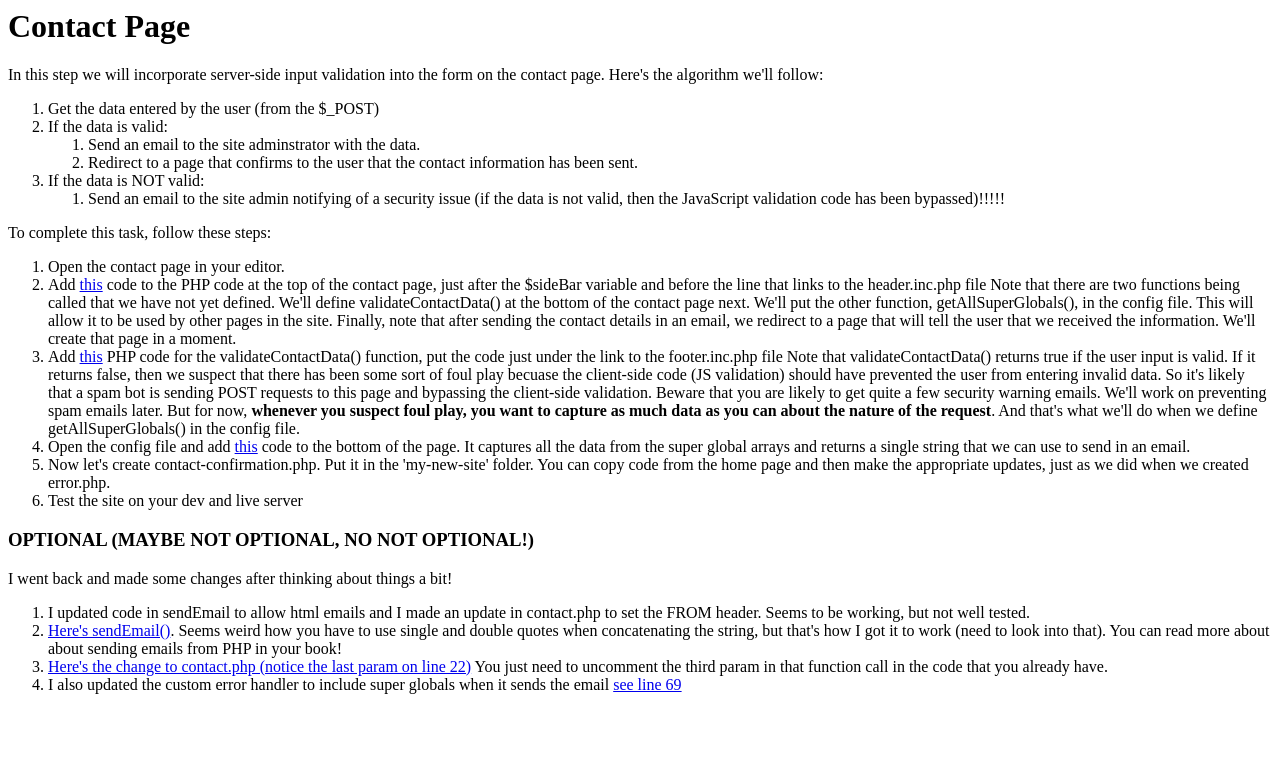
After one commit to disensee/adv-web-dev-final-project, a PHP site: page /INSTRUCTIONS/Step06-ContactPage/instructions.html in a window 1280 px wide. The commit adds this page. Shown: the top 783 px of the page. Run offline with PHP 8.4, Linux system fonts and the light colour scheme.

Commit message:
Added step 6 instructions. Removed planted error.

```diff
--- /dev/null
+++ b/INSTRUCTIONS/Step06-ContactPage/instructions.html
@@ -0,0 +1,91 @@
+<html>
+<head>
+	<meta charset="utf-8">
+	<title>Contact Page</title>
+</head>
+<body>
+	<h1>Contact Page</h1>
+	<p>
+		In this step we will incorporate server-side input validation into the form on the contact page.
+		Here's the algorithm we'll follow:
+	</p>
+	<ol>
+		<li>Get the data entered by the user (from the $_POST)</li>
+		<li>
+			If the data is valid:
+			<ol>
+				<li>Send an email to the site adminstrator with the data.</li>
+				<li>Redirect to a page that confirms to the user that the contact information has been sent.</li>
+			</ol>
+		</li>
+		<li>
+			If the data is NOT valid:
+			<ol>
+				<li>
+					Send an email to the site admin notifying of a security issue
+			   		(if the data is not valid, then the JavaScript validation code has been bypassed)!!!!!
+				</li>
+			</ol>
+		</li>
+	</ol>
+	<p>
+		To complete this task, follow these steps:
+	</p>
+	<ol>
+		<li>Open the contact page in your editor.</li>
+		<li>
+			Add <a href="screen-shots/if-statement.txt" target="_blank">this</a> code to the PHP code at the top of the contact page,
+			just after the $sideBar variable and before the line that links to the header.inc.php file
+			Note that there are two functions being called that we have not yet defined.
+			We'll define validateContactData() at the bottom of the contact page next.
+			We'll put the other function,  getAllSuperGlobals(),  in the config file.
+			This will allow it to be used by other pages in the site.
+			Finally, note that after sending the contact details in an email, we redirect to a page that will tell the user that we received the information.
+			We'll create that page in a moment.
+		</li>
+		<li>
+			Add <a href="screen-shots/2-validate-function.png">this</a> PHP code for the validateContactData() function, put the code just under the link to the footer.inc.php file
+			Note that validateContactData() returns true if the user input is valid.
+			If it returns false, then we suspect that there has been some sort of foul play becuase the client-side code (JS validation) should have prevented the user from entering invalid data.
+			So it's likely that a spam bot is sending POST requests to this page and bypassing the client-side validation.
+			Beware that you are likely to get quite a few security warning emails.
+			We'll work on preventing spam emails later.
+			But for now, <b>whenever you suspect foul play, you want to capture as much data as you can about the nature of the request</b>.
+			And that's what we'll do when we define getAllSuperGlobals() in the config file.
+		</li>
+		<li>
+			Open the config file and add <a href="screen-shots/get-all-super-globals.txt" target="_blank">this</a> code to the bottom of the page.
+			It captures all the data from the super global arrays and returns a single string that we can use to send in an email.
+		</li>
+		<li>
+			Now let's create contact-confirmation.php. Put it in the 'my-new-site' folder.
+			You can copy code from the home page and then make the appropriate updates, just as we did when we created error.php.
+		</li>
+		<li>
+			Test the site on your dev and live server
+		</li>
+	</ol>
+	<h3>OPTIONAL (MAYBE NOT OPTIONAL, NO NOT OPTIONAL!)</h3>
+	<p>I went back and made some changes after thinking about things a bit!</p>
+	<ol>
+		<li>
+			I updated code in sendEmail to allow html emails and I made an update in contact.php to set the FROM header.
+			Seems to be working, but not well tested.
+		</li>
+		<li>
+			<a href="screen-shots/send-email-updated.txt" target="_blank">Here's sendEmail()</a>.
+			Seems weird how you have to use single and double quotes when concatenating the string, but that's how I got it to work (need to look into that).
+			You can read more about about sending emails from PHP in your book!
+		</li>
+		<li>
+			<a href="screen-shots/5-update-to-contact.png">Here's the change to contact.php (notice the last param on line 22)</a>
+			You just need to uncomment the third param in that function call in the code that you already have.
+		</li>
+		<li>
+			I also updated the custom error handler to include super globals when it sends the email <a href="screen-shots/6-update-to-customError-function.png">see line 69</a>
+		</li>
+
+	</ol>
+
+</body>
+</html>
--- a/index.php
+++ b/index.php
@@ -4,7 +4,6 @@ $pageTitle = "Welcome to my site";
 $pageDescription = "Welcome to my webiste, it's about me, my hobbies, and web development";
 $sideBar = "hobbies-sidebar.inc.php";
 require("includes/header.inc.php");
-echo($foo);
 ?>
 		<main>
 
```
Also changed, not shown: INSTRUCTIONS/Step06-ContactPage/screen-shots/get-all-super-globals.txt (added, +18 -0 lines), INSTRUCTIONS/Step06-ContactPage/screen-shots/if-statement.txt (added, +28 -0 lines), INSTRUCTIONS/Step06-ContactPage/screen-shots/send-email-updated.txt (added, +20 -0 lines), INSTRUCTIONS/Step06-ContactPage/screen-shots/validate-function.txt (added, +16 -0 lines), INSTRUCTIONS/Step06-ContactPage/screen-shots/1-if-statement.png (added), INSTRUCTIONS/Step06-ContactPage/screen-shots/2-validate-function.png (added), INSTRUCTIONS/Step06-ContactPage/screen-shots/3-getAllSuperGlobals.png (added), INSTRUCTIONS/Step06-ContactPage/screen-shots/4-update-to-sendEmal.png (added), INSTRUCTIONS/Step06-ContactPage/screen-shots/5-update-to-contact.png (added), INSTRUCTIONS/Step06-ContactPage/screen-shots/6-update-to-customError-function.png (added).
